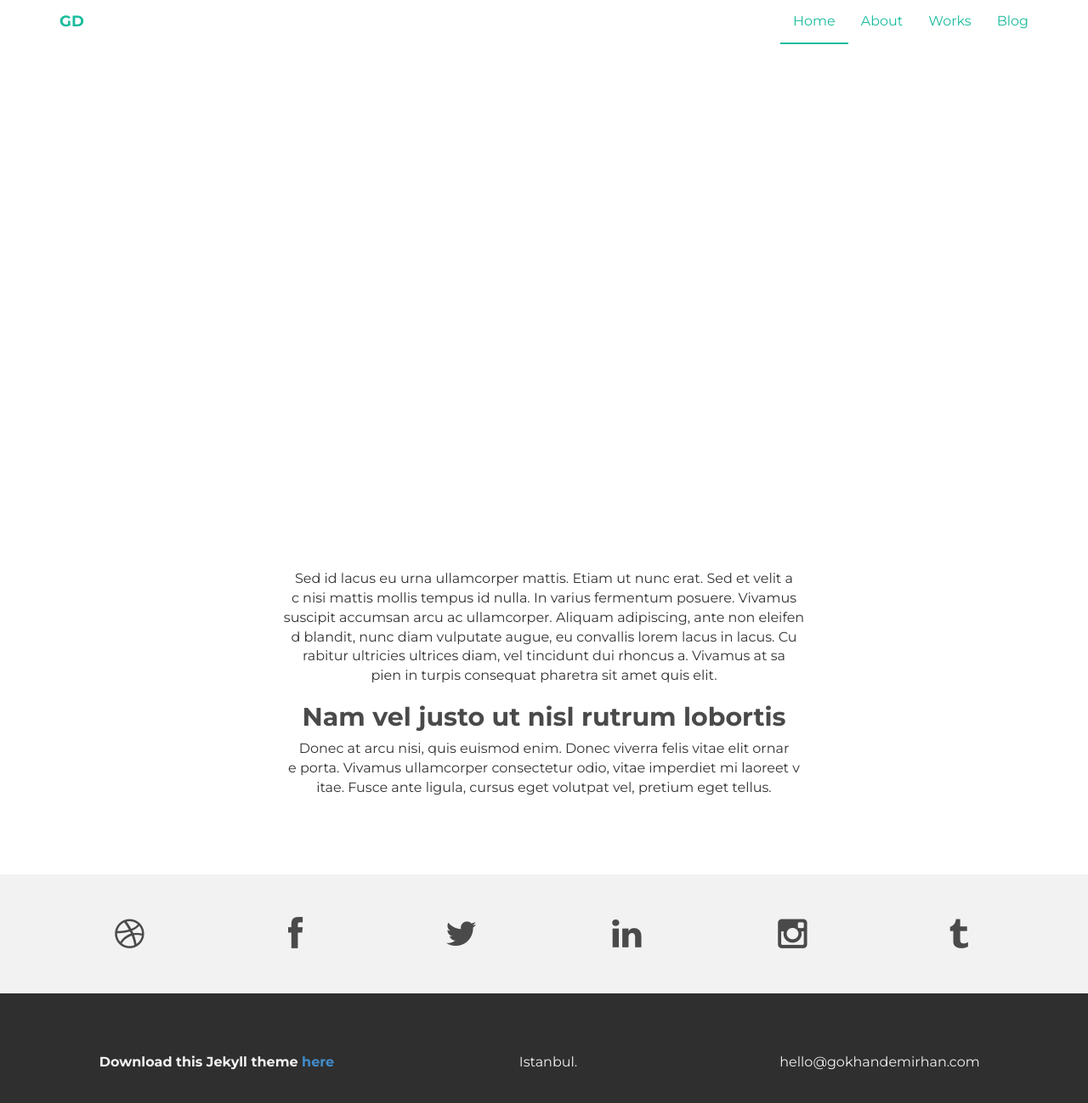
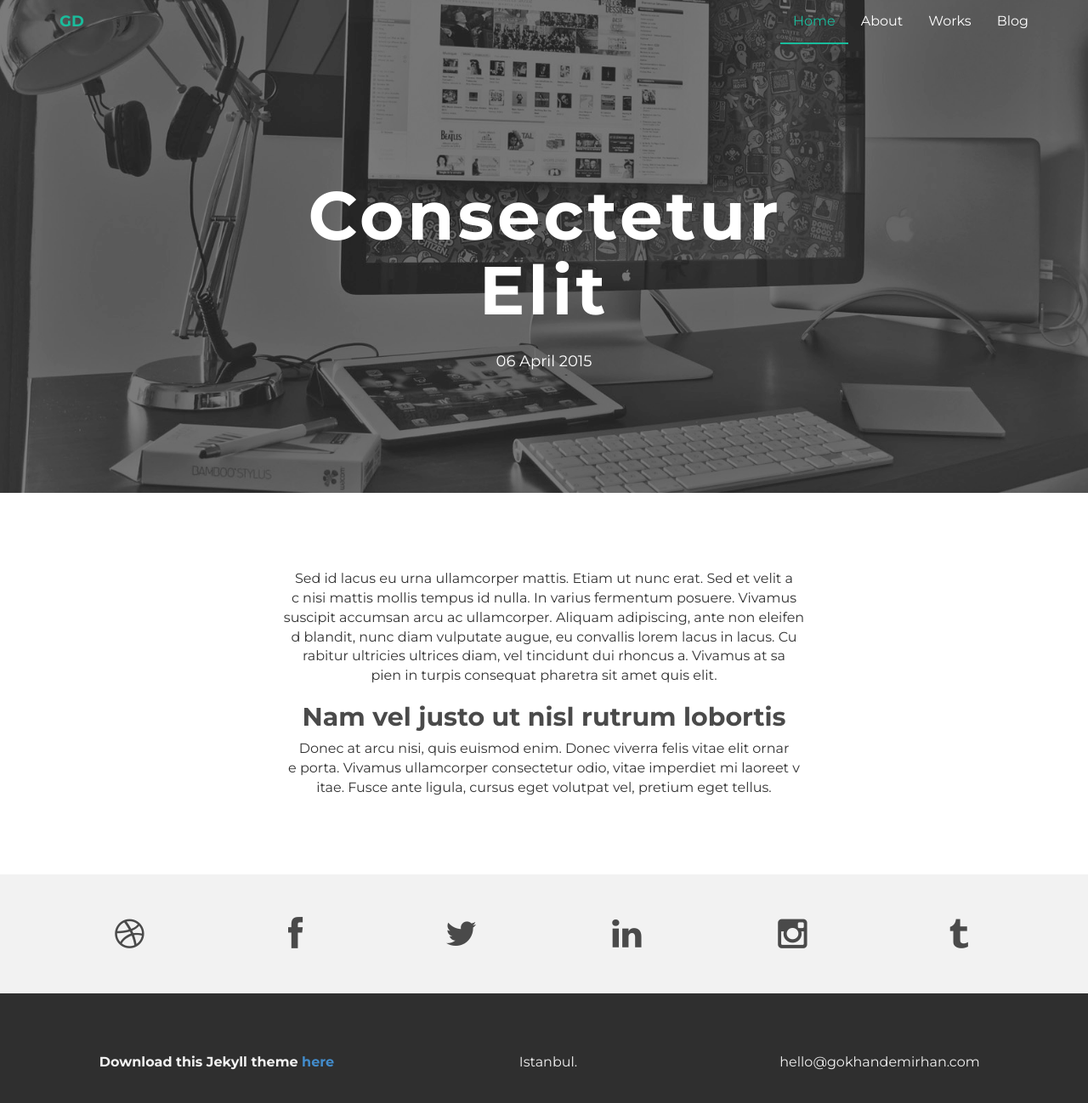
Before and after one commit to gokhandemirhan/gokhandemirhan-old-site, a Jekyll site: the page built from blog/_posts/2015-04-06-second-post.md, in a window 1280 px wide and 1322 px high. Shown: the top 1298 px of the window at 85% size. Built offline with Jekyll 4.4.1, drawn with Linux system fonts in a browser that asks for light colours; nearby versions of some CDN libraries; Markdown is read by kramdown in place of the engine named in the settings.

Commit message:
style changes

```diff
--- a/_layouts/post.html
+++ b/_layouts/post.html
@@ -1,6 +1,6 @@
 {% include header.html %}
 
-<div id="workwrap" style="background: url({{ page.image }}) no-repeat center top;">
+<div id="workwrap">
     <div class="container">
         <div class="row">
             <div class="col-lg-6 col-lg-offset-3">
--- a/css/style.css
+++ b/css/style.css
@@ -93,7 +93,7 @@
 }
 
 .navbar-default .navbar-nav > li > a {
-	color: #1abc9c;
+	color: #ffffff;
 }
 
 /* ==========================================================================
@@ -162,6 +162,7 @@
 }
 
 #workwrap {
+    background: url(../img/work.jpg) no-repeat center top;
 	margin-top: -70px;
 	padding-top: 250px;
 	text-align:center;
```
Also changed, not shown: 12 other files.
